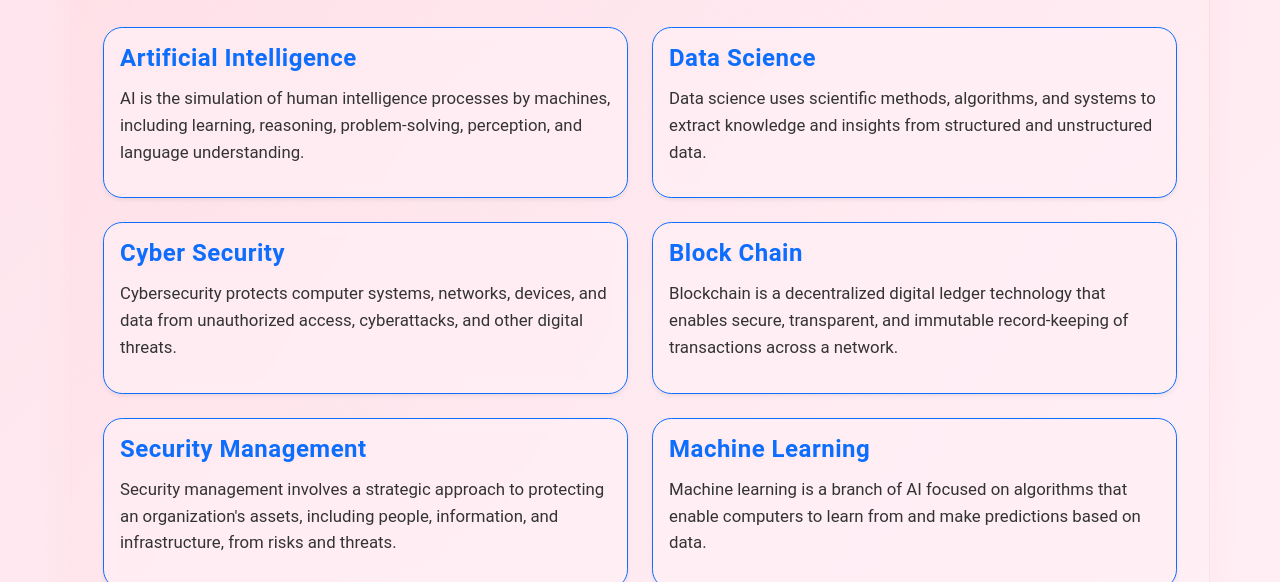
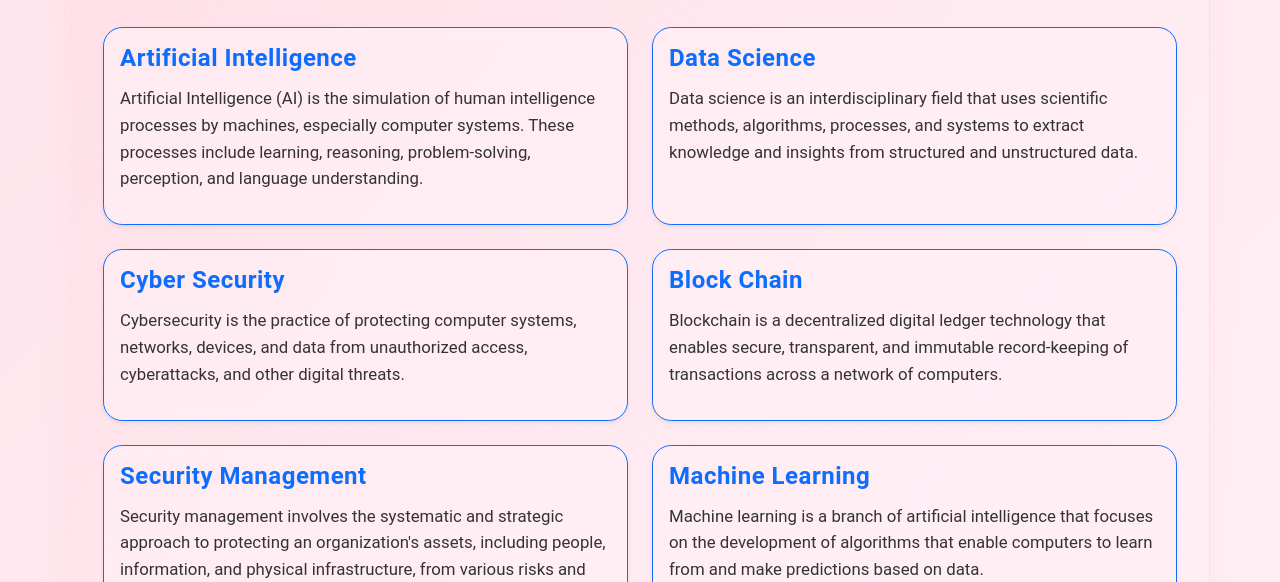
Before and after one commit to SATHASHINI-S/bootstrap-website, a website: page src/technology.html in a window 1280 px wide. Shown: the part 218-800 px from the top of the page. Drawn offline with Linux system fonts and the light colour scheme.

Commit message:
add file

```diff
--- a/src/technology.html
+++ b/src/technology.html
@@ -39,7 +39,7 @@
                 <div class="card h-100 shadow-sm border border-primary">
                     <div class="card-body">
                         <h3 class="text-primary fw-bold">Artificial Intelligence</h3>
-                        <p>AI is the simulation of human intelligence processes by machines, including learning, reasoning, problem-solving, perception, and language understanding.</p>
+                        <p>Artificial Intelligence (AI) is the simulation of human intelligence processes by machines, especially computer systems. These processes include learning, reasoning, problem-solving, perception, and language understanding.</p>
                     </div>
                 </div>
             </div>
@@ -47,7 +47,7 @@
                 <div class="card h-100 shadow-sm border border-primary">
                     <div class="card-body">
                         <h3 class="text-primary fw-bold">Data Science</h3>
-                        <p>Data science uses scientific methods, algorithms, and systems to extract knowledge and insights from structured and unstructured data.</p>
+                        <p>Data science is an interdisciplinary field that uses scientific methods, algorithms, processes, and systems to extract knowledge and insights from structured and unstructured data.</p>
                     </div>
                 </div>
             </div>
@@ -55,7 +55,7 @@
                 <div class="card h-100 shadow-sm border border-primary">
                     <div class="card-body">
                         <h3 class="text-primary fw-bold">Cyber Security</h3>
-                        <p>Cybersecurity protects computer systems, networks, devices, and data from unauthorized access, cyberattacks, and other digital threats.</p>
+                        <p>Cybersecurity is the practice of protecting computer systems, networks, devices, and data from unauthorized access, cyberattacks, and other digital threats.</p>
                     </div>
                 </div>
             </div>
@@ -63,7 +63,7 @@
                 <div class="card h-100 shadow-sm border border-primary">
                     <div class="card-body">
                         <h3 class="text-primary fw-bold">Block Chain</h3>
-                        <p>Blockchain is a decentralized digital ledger technology that enables secure, transparent, and immutable record-keeping of transactions across a network.</p>
+                        <p>Blockchain is a decentralized digital ledger technology that enables secure, transparent, and immutable record-keeping of transactions across a network of computers.</p>
                     </div>
                 </div>
             </div>
@@ -71,7 +71,7 @@
                 <div class="card h-100 shadow-sm border border-primary">
                     <div class="card-body">
                         <h3 class="text-primary fw-bold">Security Management</h3>
-                        <p>Security management involves a strategic approach to protecting an organization's assets, including people, information, and infrastructure, from risks and threats.</p>
+                        <p>Security management involves the systematic and strategic approach to protecting an organization's assets, including people, information, and physical infrastructure, from various risks and threats.</p>
                     </div>
                 </div>
             </div>
@@ -79,7 +79,7 @@
                 <div class="card h-100 shadow-sm border border-primary">
                     <div class="card-body">
                         <h3 class="text-primary fw-bold">Machine Learning</h3>
-                        <p>Machine learning is a branch of AI focused on algorithms that enable computers to learn from and make predictions based on data.</p>
+                        <p>Machine learning is a branch of artificial intelligence that focuses on the development of algorithms that enable computers to learn from and make predictions based on data.</p>
                     </div>
                 </div>
             </div>
```
